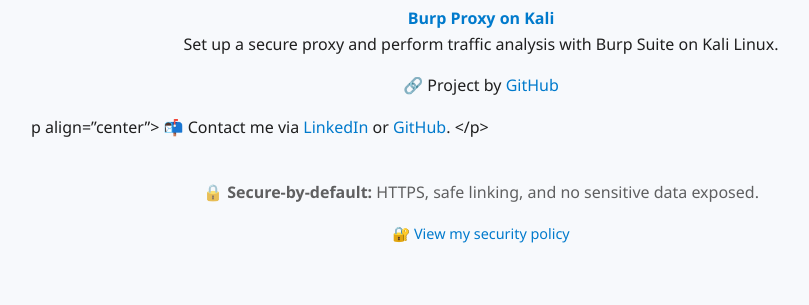
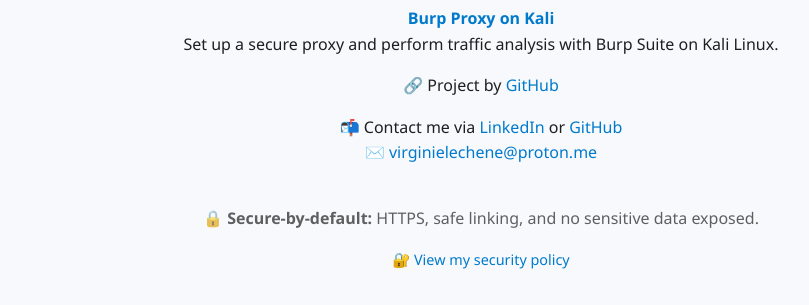
Before and after one commit to virg736/virg736.github.io, a Jekyll site: the page built from index.md, in a window 1280 px wide and 900 px high, scrolled down 2082 px, cut to the strip 595-900 px from the top of the window. Shown: the whole strip, without its empty margins (159-968 px from the left). Built offline with Jekyll 4.4.1, drawn with Linux system fonts in a browser that asks for light colours; before the commit the page ends 2957 px from its top, so only the background shows below that.

Commit message:
Update index.md

```diff
--- a/index.md
+++ b/index.md
@@ -129,11 +129,13 @@
 </p>
 
 
-p align="center">
+<p align="center">
 📬 Contact me via
-<a href="https://www.linkedin.com/in/ton-lien" target="_blank" rel="noopener noreferrer">LinkedIn</a> or
-<a href="https://github.com/virg736" target="_blank" rel="noopener noreferrer">GitHub</a>.
+<a href="https://fr.linkedin.com/in/virginie-lechene-fr" target="_blank" rel="noopener noreferrer">LinkedIn</a> or
+<a href="https://github.com/virg736" target="_blank" rel="noopener noreferrer">GitHub</a><br>
+✉️ <a href="mailto:virginielechene@proton.me">virginielechene@proton.me</a>
 </p>
+
 
 
 <!-- Footer sécurisé -->
```
